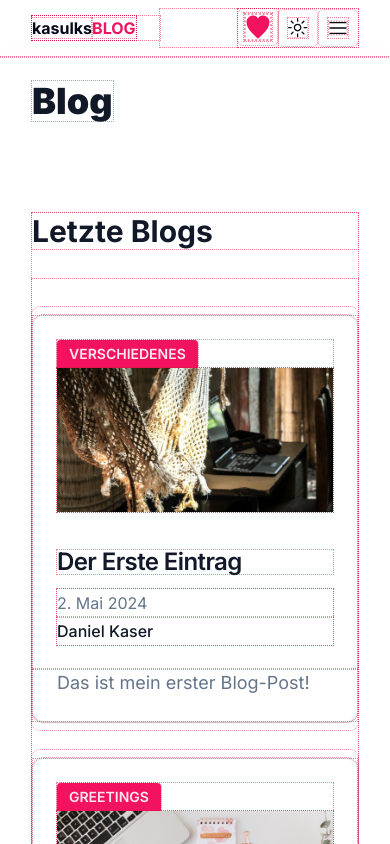
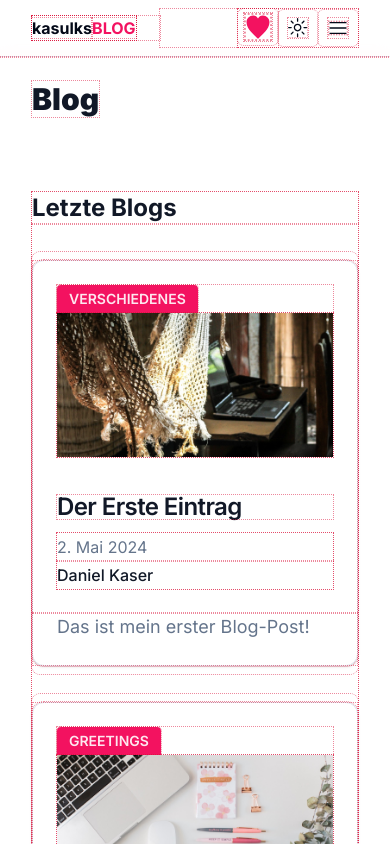
Before and after one commit to kasulk/blog, a Next.js app: page /blog in a window 390 px wide. Shown: the top 844 px of the page. Built offline with nearby package versions, Linux system fonts and the light colour scheme.

Commit message:
fix responsiveness for headings in blog list

```diff
--- a/src/app/blog/page.tsx
+++ b/src/app/blog/page.tsx
@@ -15,9 +15,11 @@ export default async function Blog() {
 
   return (
     <main className="container prose mx-auto max-w-3xl py-6 dark:prose-invert">
-      <h1 className="inline-block text-4xl font-black lg:text-5xl">Blog</h1>
+      <h1 className="inline-block text-3xl font-black sm:text-4xl lg:text-5xl">
+        Blog
+      </h1>
       <section>
-        <h2 className="text-3xl">Letzte Blogs</h2>
+        <h2 className="mb-0 text-2xl sm:mb-2 md:text-3xl">Letzte Blogs</h2>
         <ul className="list-none py-2 pl-0">
           {formattedBlogs.map((blog) => (
             <li
```
